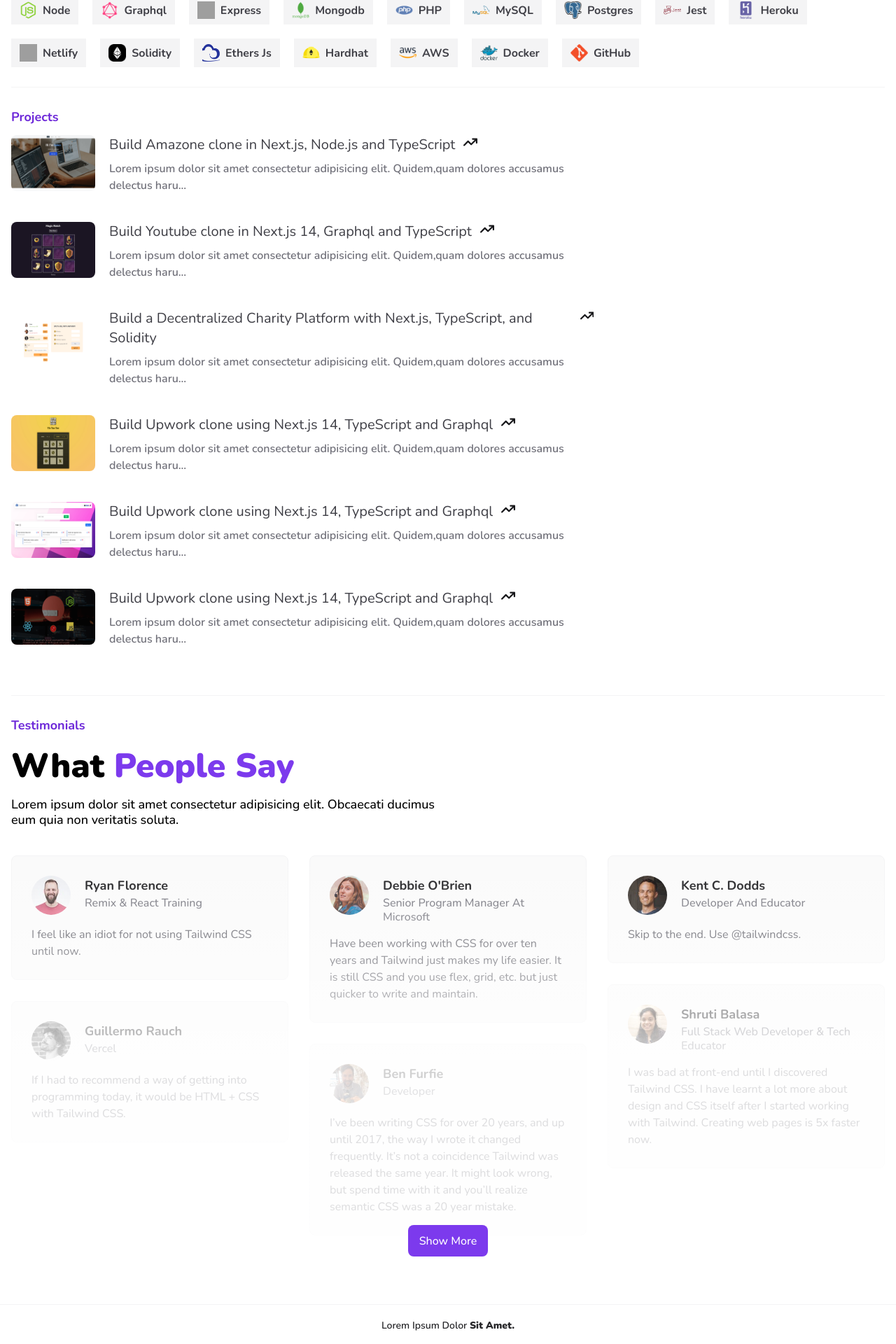
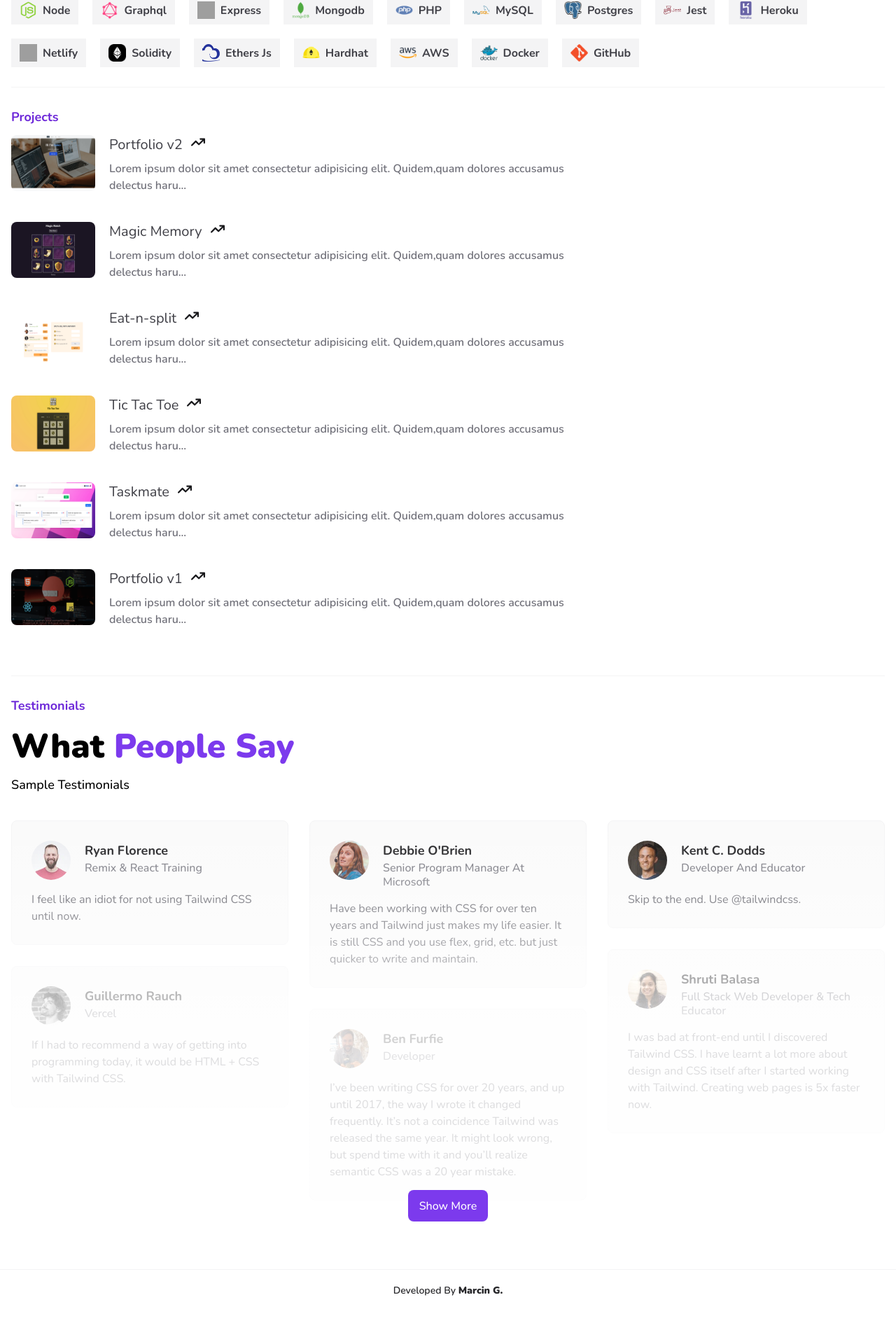
Before and after one commit to mar-g/portfolio-v3-marg, a Next.js app: page / in a window 1280 px wide. Shown: the part 849-2769 px from the top of the page at 70% size. After the commit the page ends 2723 px from the top, so only its background shows below. Built offline with nearby package versions, Linux system fonts and the light colour scheme; grey boxes are pictures that could not be loaded.

Commit message:
commit 19

```diff
--- a/components/Footer.js
+++ b/components/Footer.js
@@ -3,7 +3,7 @@ export default function Footer() {
     <footer className="border-t border-t-zinc-100 dark:border-t-zinc-800 mt-10">
       <div className="max-w-screen-xl mx-auto px-4 py-5">
         <p className="text-sm font-semibold text-center text-zinc-800 dark:text-zinc-400 capitalize">
-          Lorem ipsum dolor <strong className="font-black">sit amet.</strong>
+          developed by <strong className="font-black">Marcin G.</strong>
         </p>
       </div>
     </footer>
--- a/components/Reviews.js
+++ b/components/Reviews.js
@@ -18,8 +18,7 @@ export default function Reviews() {
         </strong>
       </h1>
       <p className="text-lg font-medium w-full lg:w-6/12 mb-10 mt-5 leading-[22px]">
-        Lorem ipsum dolor sit amet consectetur adipisicing elit. Obcaecati
-        ducimus eum quia non veritatis soluta.
+        Sample Testimonials
       </p>
       <div className="relative w-full">
         {data.length !== count ? (
--- a/data/about.js
+++ b/data/about.js
@@ -1,5 +1,5 @@
 const data = {
-  heading: "Lorem, ipsum.",
+  heading: "Hello Everyone",
   bio: "Lorem ipsum dolor sit, amet consectetur adipisicing elit. Sit, cumque saepe doloremque, fugit minus obcaecati ea, numquam iusto explicabo similique illum. Id dolores facilis ipsam sed autem repellat illo est?",
 };
 export default data;
--- a/data/header.js
+++ b/data/header.js
@@ -1,6 +1,6 @@
 const data = {
   image: "/images/profile.jpg",
-  name: "Lorem, ipsum dolor.",
+  name: "Marcin G.",
   jobTitle: "Lorem ipsum dolor sit amet.",
   address: "Lorem, ipsum.",
   experience: "Lorem ipsum dolor sit amet consectetur adipisicing.",
--- a/data/projects.js
+++ b/data/projects.js
@@ -1,7 +1,7 @@
 const data = [
   {
     id: 1,
-    title: "Build Amazone clone in Next.js, Node.js and TypeScript",
+    title: "Portfolio v2",
     image: "/projects/portfolio-v2.png",
     description:
       "Lorem ipsum dolor sit amet consectetur adipisicing elit. Quidem,quam dolores accusamus delectus harum molestiae iure nesciunt amet molestias?",
@@ -15,7 +15,7 @@ const data = [
   },
   {
     id: 2,
-    title: "Build Youtube clone in Next.js 14, Graphql and TypeScript",
+    title: "Magic Memory",
     image: "/projects/magic-memory.png",
     description:
       "Lorem ipsum dolor sit amet consectetur adipisicing elit. Quidem,quam dolores accusamus delectus harum molestiae iure nesciunt amet molestias?",
@@ -30,8 +30,7 @@ const data = [
 
   {
     id: 3,
-    title:
-      "Build a Decentralized Charity Platform with Next.js, TypeScript, and Solidity",
+    title: "Eat-n-split",
     image: "/projects/eat-n-split.png",
     description:
       "Lorem ipsum dolor sit amet consectetur adipisicing elit. Quidem,quam dolores accusamus delectus harum molestiae iure nesciunt amet molestias?",
@@ -45,7 +44,7 @@ const data = [
   },
   {
     id: 4,
-    title: "Build Upwork clone using Next.js 14, TypeScript and Graphql",
+    title: "Tic Tac Toe",
     image: "/projects/tic-tac-toe.png",
     description:
       "Lorem ipsum dolor sit amet consectetur adipisicing elit. Quidem,quam dolores accusamus delectus harum molestiae iure nesciunt amet molestias?",
@@ -59,7 +58,7 @@ const data = [
   },
   {
     id: 5,
-    title: "Build Upwork clone using Next.js 14, TypeScript and Graphql",
+    title: "Taskmate",
     image: "/projects/taskmate.png",
     description:
       "Lorem ipsum dolor sit amet consectetur adipisicing elit. Quidem,quam dolores accusamus delectus harum molestiae iure nesciunt amet molestias?",
@@ -73,7 +72,7 @@ const data = [
   },
   {
     id: 6,
-    title: "Build Upwork clone using Next.js 14, TypeScript and Graphql",
+    title: "Portfolio v1",
     image: "/projects/portfolio-v1.png",
     description:
       "Lorem ipsum dolor sit amet consectetur adipisicing elit. Quidem,quam dolores accusamus delectus harum molestiae iure nesciunt amet molestias?",
```
